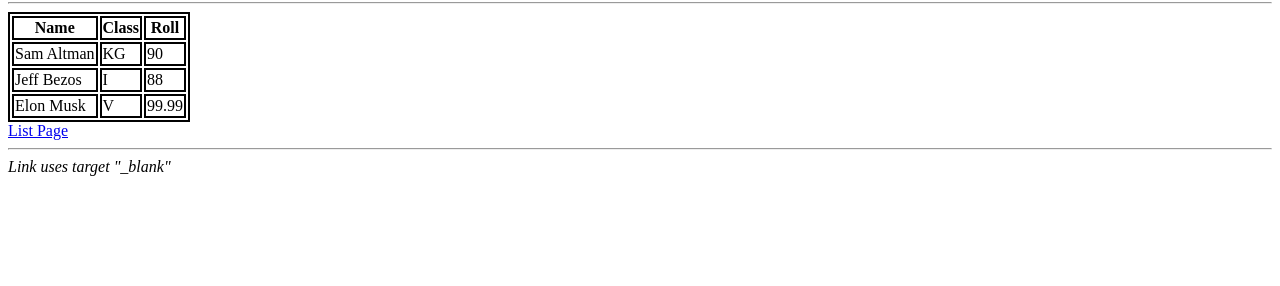
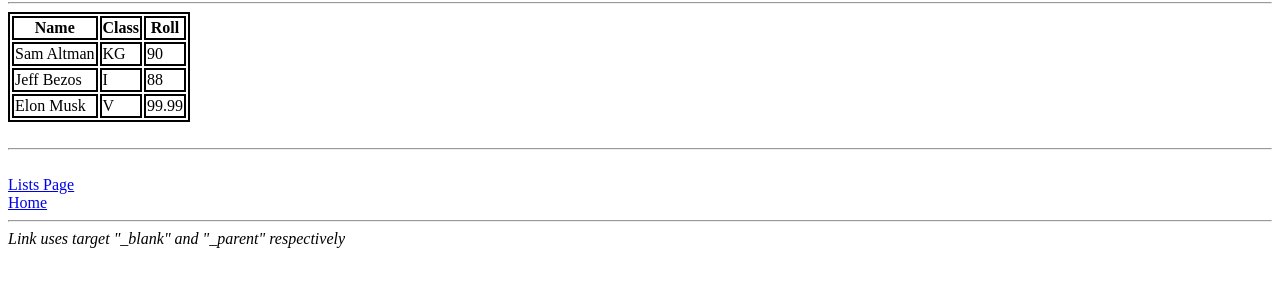
Before and after one commit to rajdipg000/Web, a plain HTML site: page 28-03-2024/table.html in a window 1280 px wide. Shown: the part 78-364 px from the top of the page. Drawn offline with Linux system fonts and the light colour scheme.

Commit message:
feat: add different targets for anchor tags

```diff
--- a/28-03-2024/table.html
+++ b/28-03-2024/table.html
@@ -33,8 +33,14 @@
             <td>99.99</td>
         </tr>
     </table>
-    <a href="./lists.html" target="_blank">List Page</a>
-    <br><hr>
-    <em>Link uses target "_blank"</em>
+    <br>
+    <hr>
+    <br>
+    <a href="./lists.html" target="_blank">Lists Page</a>
+    <br>
+    <a href="/" target="_parent">Home</a>
+    <br>
+    <hr>
+    <em>Link uses target "_blank" and "_parent" respectively</em>
 </body>
 </html>
```
Also changed, not shown: 28-03-2024/index.html (+3 -2 lines), 28-03-2024/lists.html (+7 -2 lines).
